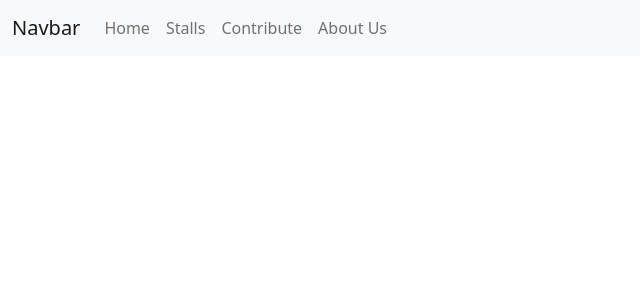
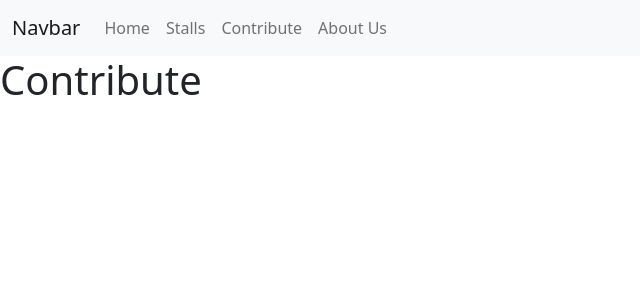
Before and after one commit to muhdarifrawi/2022-project2-react-special-diet, a React (Create React App) app: page / in a window 1280 px wide. Both pictures are taken after a click on the element "Contribute". Shown: the top 300 px of the page, without its empty margins (0-640 px from the left). Built offline with nearby package versions, Linux system fonts and the light colour scheme.

Commit message:
added more pages.

```diff
--- a/src/App.js
+++ b/src/App.js
@@ -2,7 +2,8 @@ import React from "react";
 import './App.css';
 import Stalls from "./components/Stalls";
 import Home from "./components/Home";
-
+import Contribute from "./components/Contribute";
+import AboutUs from "./components/AboutUs";
 
 class App extends React.Component {
   state = {
@@ -54,6 +55,8 @@ class App extends React.Component {
         </nav>
         {this.state.page === "home" ? <Home /> : ""}
         {this.state.page === "stalls" ? <Stalls /> : ""}
+        {this.state.page === "contribute" ? <Contribute /> : ""}
+        {this.state.page === "about us" ? <AboutUs /> : ""}
       </React.Fragment>
     );
   }
--- /dev/null
+++ b/src/components/AboutUs.js
@@ -0,0 +1,11 @@
+import React from "react";
+
+export default class AboutUs extends React.Component {
+    render() {
+        return (
+            <React.Fragment>
+                <h1>About Us</h1>
+            </React.Fragment>
+        )
+    }
+}
--- /dev/null
+++ b/src/components/Contribute.js
@@ -0,0 +1,11 @@
+import React from "react";
+
+export default class Contribute extends React.Component {
+    render() {
+        return (
+            <React.Fragment>
+                <h1>Contribute</h1>
+            </React.Fragment>
+        )
+    }
+}
```
